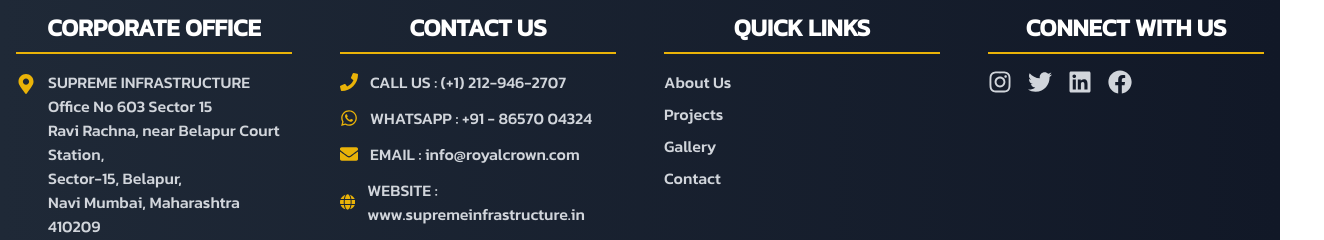
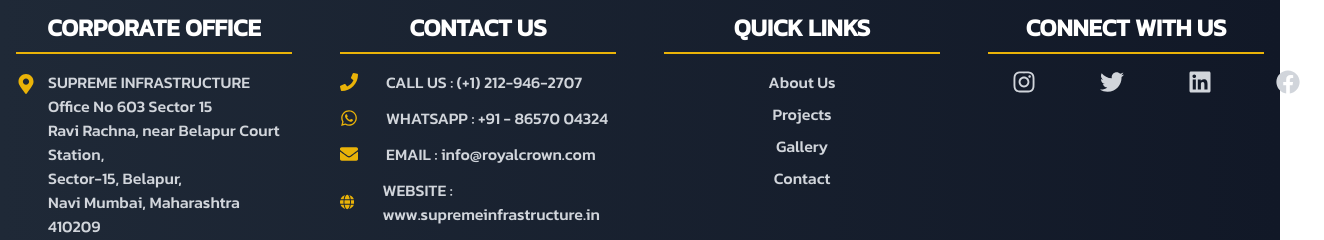
Before and after one commit to AkshayKalamkarr/supremeinfrastructure, a Next.js app: page / in a window 1280 px wide. Shown: the part 4214-4454 px from the top of the page, 1324 px wide, since content can reach past the window. Built offline with nearby package versions, Linux system fonts and the light colour scheme.

Commit message:
footer layout updated

```diff
--- a/components/Footer.jsx
+++ b/components/Footer.jsx
@@ -11,8 +11,8 @@ const Footer = () => {
                     <div className="space-y-4">
                         <h2 className="text-2xl font-bold uppercase border-b-2 border-yellow-500 pb-2 mb-4 text-center">Corporate Office</h2>
                         <div className="flex items-start space-x-3">
-                            <FaMapMarkerAlt className="flex-shrink-0 mt-1 text-yellow-500" size={20} />
-                            <p className="text-gray-300">
+                            <FaMapMarkerAlt className="flex-shrink-0 mt-1 text-yellow-500 " size={20} />
+                            <p className="text-gray-300 ">
                                 SUPREME INFRASTRUCTURE<br />
                                 Office No 603 Sector 15<br />
                                 Ravi Rachna, near Belapur Court Station,<br />
@@ -25,19 +25,19 @@ const Footer = () => {
                     <div className="space-y-4">
                         <h2 className="text-2xl font-bold uppercase border-b-2 border-yellow-500 pb-2 mb-4 text-center">Contact Us</h2>
                         <div className="space-y-3">
-                            <div className="flex items-center space-x-3">
+                            <div className="flex items-center space-x-7">
                                 <FaPhone className="text-yellow-500" size={18} />
                                 <p className="text-gray-300">CALL US : (+1) 212-946-2707</p>
                             </div>
-                            <div className="flex items-center space-x-3">
+                            <div className="flex items-center space-x-7">
                                 <FaWhatsapp className="text-yellow-500" size={18} />
                                 <p className="text-gray-300">WHATSAPP : +91 - 86570 04324</p>
                             </div>
-                            <div className="flex items-center space-x-3">
+                            <div className="flex items-center space-x-7">
                                 <FaEnvelope className="text-yellow-500" size={18} />
                                 <p className="text-gray-300">EMAIL : info@royalcrown.com</p>
                             </div>
-                            <div className="flex items-center space-x-3">
+                            <div className="flex items-center space-x-7">
                                 <FaGlobe className="text-yellow-500" size={18} />
                                 <p className="text-gray-300">WEBSITE : www.supremeinfrastructure.in</p>
                             </div>
@@ -48,7 +48,7 @@ const Footer = () => {
                         <h2 className="text-2xl font-bold uppercase border-b-2 border-yellow-500 pb-2 mb-4 text-center">Quick Links</h2>
                         <div className="flex flex-col space-y-2">
                             {['About Us', 'Projects', 'Gallery', 'Contact'].map((item, index) => (
-                                <Link key={index} href={`/${item.toLowerCase().replace(' ', '')}`} className="text-gray-300 hover:text-yellow-500 transition duration-300">
+                                <Link key={index} href={`/${item.toLowerCase().replace(' ', '')}`} className="text-gray-300 hover:text-yellow-500 transition duration-300 text-center">
                                     {item}
                                 </Link>
                             ))}
@@ -59,8 +59,8 @@ const Footer = () => {
                         <h2 className="text-2xl font-bold uppercase border-b-2 border-yellow-500 pb-2 mb-4 text-center">Connect With Us</h2>
                         <div className="flex space-x-4">
                             {[FaInstagram, FaTwitter, FaLinkedin, FaFacebook].map((Icon, index) => (
-                                <Link key={index} href="/" className="text-gray-300 hover:text-yellow-500 transition duration-300">
-                                    <Icon size={24} />
+                                <Link key={index} href="/" className="text-gray-300 hover:text-yellow-500 transition duration-300 px-6">
+                                    <Icon size={24}/>
                                 </Link>
                             ))}
                         </div>
```
